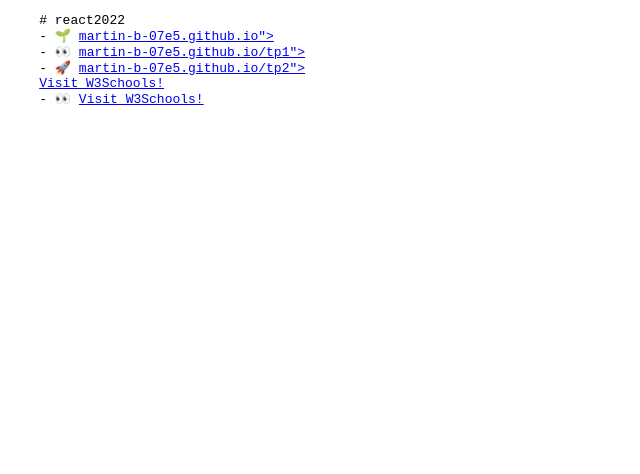
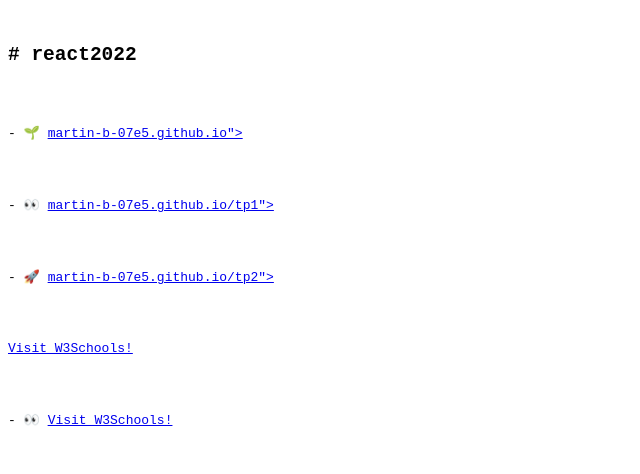
Before and after one commit to martin-b-07e5/mb, a plain HTML site: page index.html in a window 1280 px wide. Shown: the whole page, without its empty margins (0-640 px from the left). Drawn offline with Linux system fonts and the light colour scheme.

Commit message:
anchor inside p

```diff
--- a/index.html
+++ b/index.html
@@ -15,12 +15,12 @@
 <body>
 
   <pre>
-    # react2022
-    - 🌱 <a href="https://martin-b-07e5.github.io/" target="_blank">martin-b-07e5.github.io"></a>
-    - 👀 <a href="https://martin-b-07e5.github.io/tp1" target="_blank">martin-b-07e5.github.io/tp1"></a>
-    - 🚀 <a href="https://martin-b-07e5.github.io/tp2" target="_blank">martin-b-07e5.github.io/tp2"></a>
-    <a href="https://www.w3schools.com/" target="_blank">Visit W3Schools!</a>
-    - 👀 <a href="https://www.w3schools.com/" target="_blank">Visit W3Schools!</a>
+    <h2># react2022</h2>
+    <p>- 🌱 <a href="https://martin-b-07e5.github.io/" target="_blank">martin-b-07e5.github.io"></a></p>
+    <p>- 👀 <a href="https://martin-b-07e5.github.io/tp1" target="_blank">martin-b-07e5.github.io/tp1"></a></p>
+    <p>- 🚀 <a href="https://martin-b-07e5.github.io/tp2" target="_blank">martin-b-07e5.github.io/tp2"></a></p>
+    <p><a href="https://www.w3schools.com/" target="_blank">Visit W3Schools!</a> </p>
+    <p>- 👀 <a href="https://www.w3schools.com/" target="_blank">Visit W3Schools!</a> </p>
   </pre>
 
   <!-- Optional JavaScript -->
```
